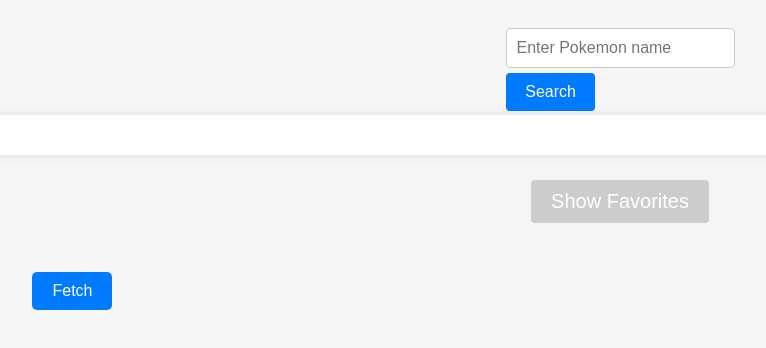
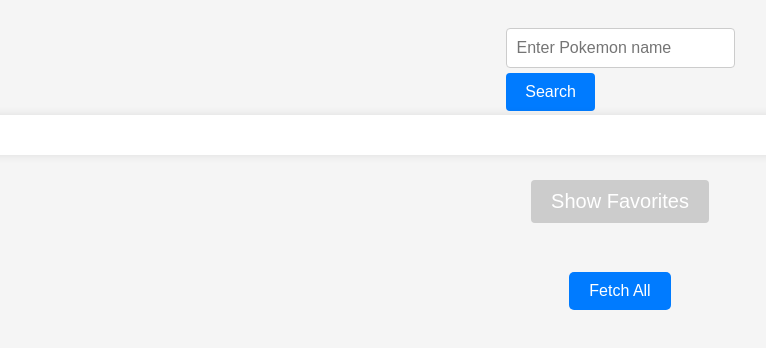
Before and after one commit to ShanderB/projeto-ZRP, a React (Vite) app in the folder webapp/: page / in a window 1280 px wide. Shown: the top 348 px of the page, without its empty margins (20-786 px from the left). Built offline with nearby package versions, Linux system fonts and the light colour scheme.

Commit message:
Moved fetch all outside flex.

```diff
--- a/webapp/src/components/pagination/Pagination.tsx
+++ b/webapp/src/components/pagination/Pagination.tsx
@@ -5,11 +5,14 @@ import { PaginationProps } from '../../interfaces/Pagination';
 
 const Pagination: React.FC<PaginationProps> = ({ nextUrl, prevUrl, fetchData, API }) => {
   return (
-    <div className="button-container">
-      <button className="fetch-button" onClick={() => fetchData(API)} hidden={!!nextUrl || !!prevUrl}>Fetch</button>
-      <button className="next-button" onClick={() => nextUrl && fetchData(nextUrl)} hidden={!nextUrl}>Next</button>
-      <button className="prev-button" onClick={() => prevUrl && fetchData(prevUrl)} hidden={!prevUrl}>Previous</button>
-    </div>
+    <>
+      <button className="fetch-button" onClick={() => fetchData(API)} hidden={!!nextUrl || !!prevUrl}>Fetch All</button>
+
+      <div className="button-container">
+        <button className="next-button" onClick={() => nextUrl && fetchData(nextUrl)} hidden={!nextUrl}>Next</button>
+        <button className="prev-button" onClick={() => prevUrl && fetchData(prevUrl)} hidden={!prevUrl}>Previous</button>
+      </div>
+    </>
   );
 };
 
```
